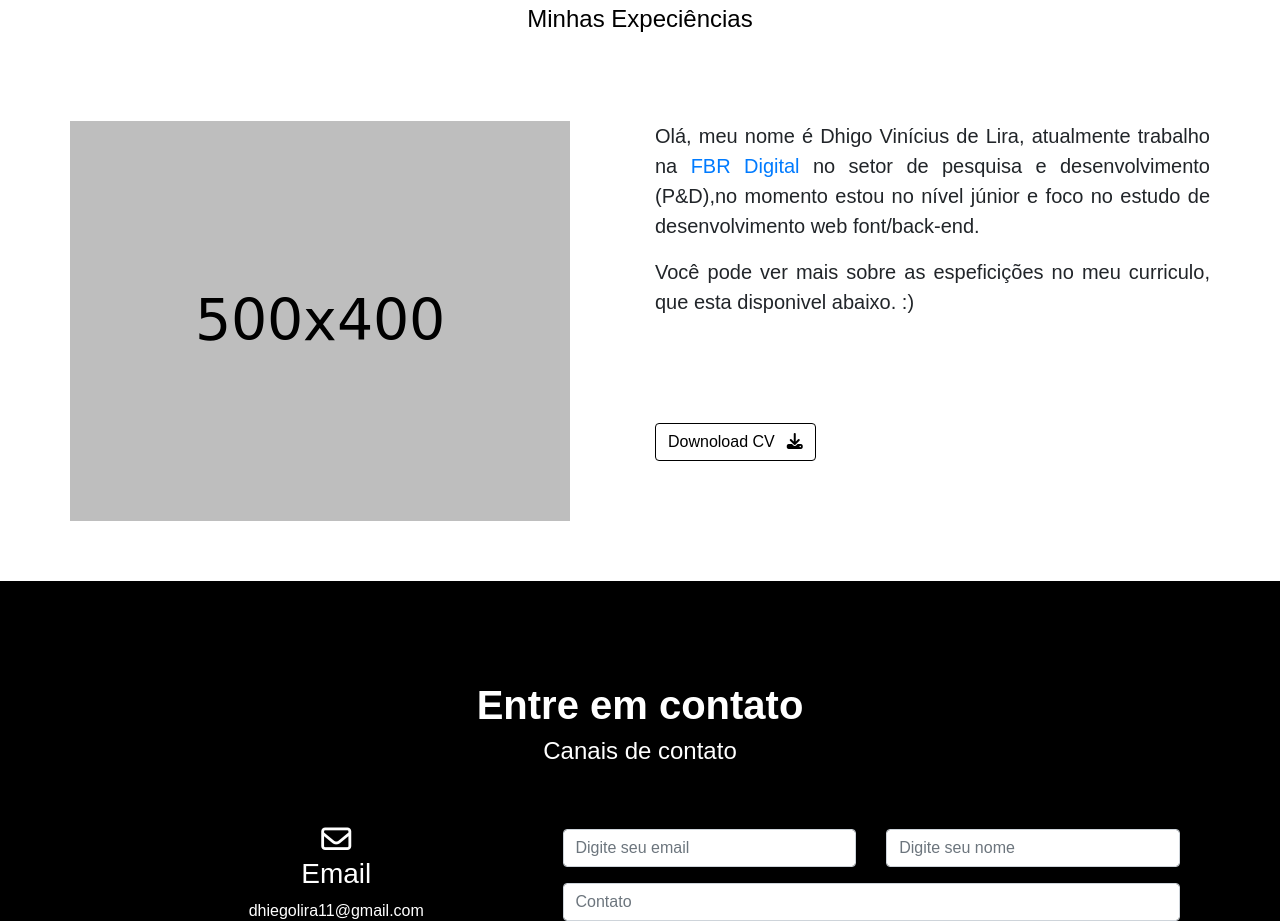
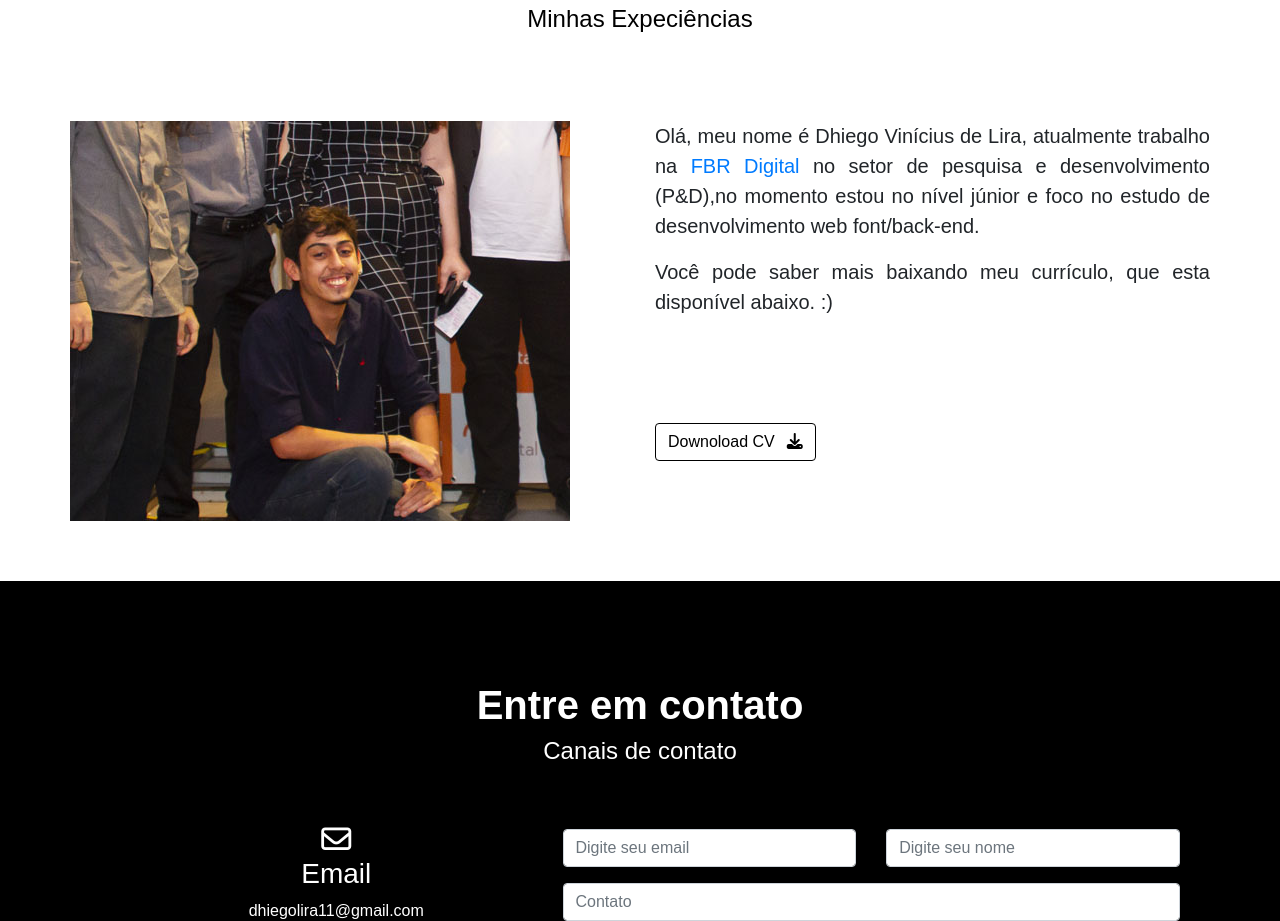
Before and after one commit to dhLra/site-pessoal, a plain HTML site: page index.html in a window 1280 px wide. Shown: the part 816-1737 px from the top of the page. Drawn offline with Linux system fonts and the light colour scheme.

Commit message:
Atualizações

```diff
--- a/index.html
+++ b/index.html
@@ -78,15 +78,15 @@
         <div class="row align-items-center">
             <div class="about-content">
                 <div class="about-photo col-6">
-                    <img src="img/temp.png" alt="" class="about-img">
+                    <img src="img/sobremim.jpg" alt="" class="about-img">
                 </div>
                 <div class="about-description col-6">
-                    <p>Olá, meu nome é Dhigo Vinícius de Lira, atualmente trabalho na <a
+                    <p>Olá, meu nome é Dhiego Vinícius de Lira, atualmente trabalho na <a
                             href="https://fbrdigital.com.br/" target="_blank">FBR Digital</a> no
                         setor de pesquisa e desenvolvimento (P&D),no momento estou no nível júnior e foco
                         no estudo de desenvolvimento web font/back-end.
                     </p>
-                    <p>Você pode ver mais sobre as espeficições no meu curriculo, que esta disponivel abaixo. :)</p>
+                    <p>Você pode saber mais baixando meu currículo, que esta disponível abaixo. :)</p>
                     <a href="DHIEGO_VINICIUS_DE_LIRA_CURRICULO.pdf" target="_blank"
                         downlaod="DHIEGO_VINICIUS_DE_LIRA_CURRICULO.pdf" type="aplication/pdf" class="btn">Downoload
                         CV<i class="fas fa-download"></i></a>
```
Also changed, not shown: img/sobremim.jpg (added).
